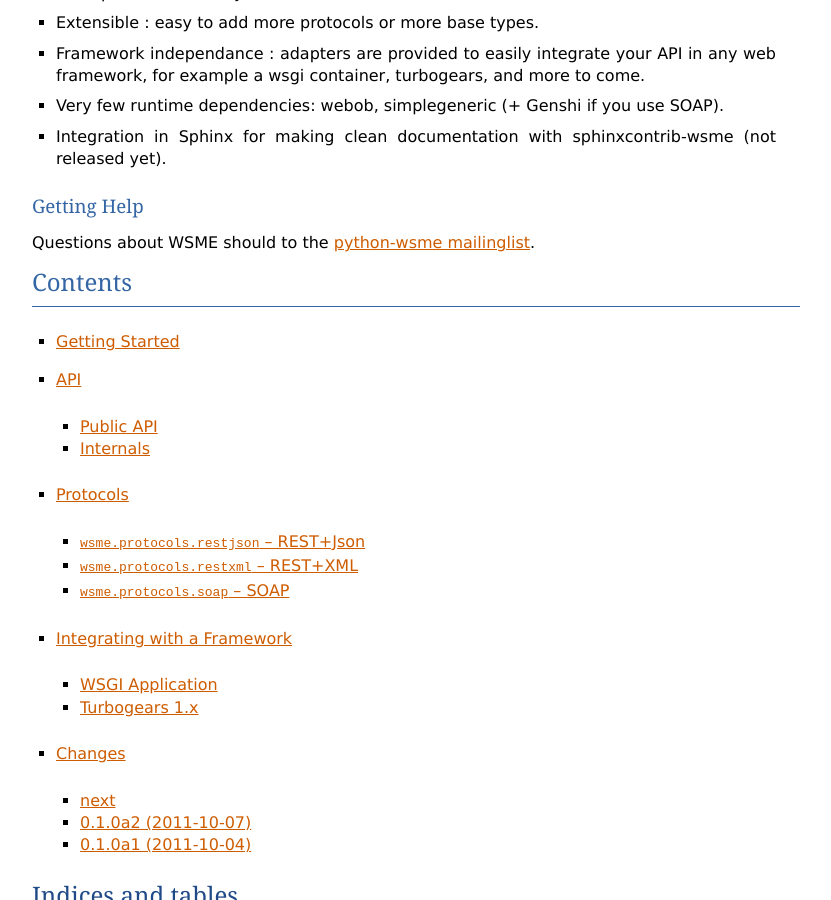
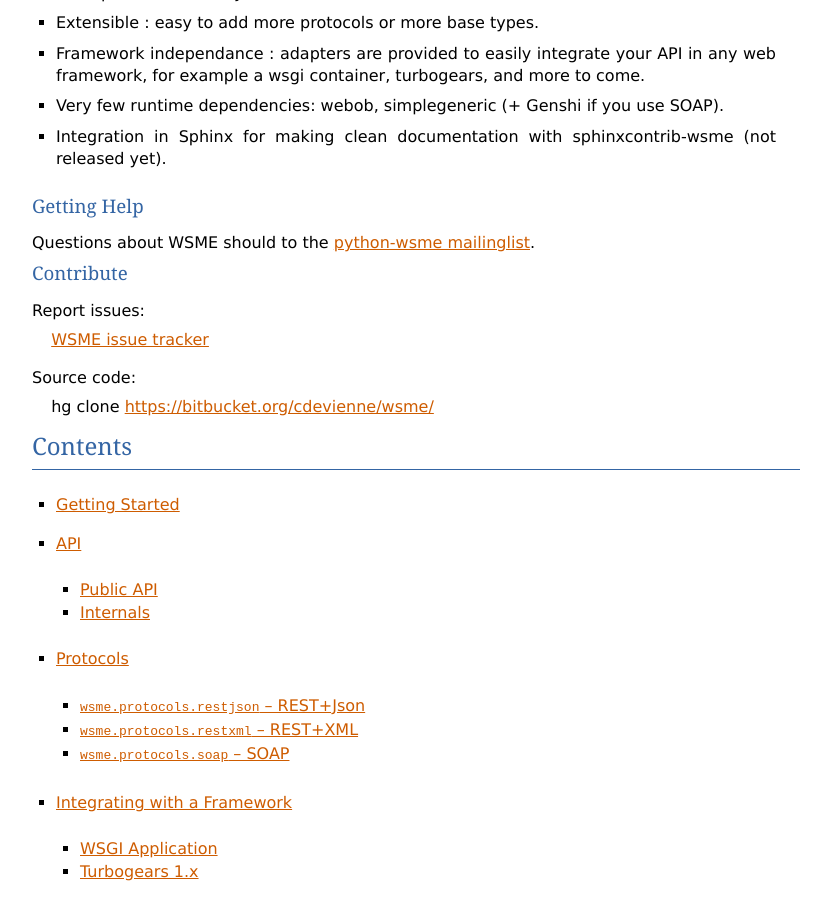
Before and after one commit to openstack-archive/wsme, a Sphinx documentation site: the page built from doc/index.rst, in a window 1280 px wide and 900 px high, scrolled down 422 px. Shown: the whole window, without its empty margins (48-879 px from the left). Built offline with Sphinx 7.4.7, drawn with Linux system fonts in a browser that asks for light colours; the version number could not be read and is left out.

Commit message:
Add links to the source code and issue tracker

```diff
--- a/doc/index.rst
+++ b/doc/index.rst
@@ -28,6 +28,12 @@
 
 Questions about WSME should to the `python-wsme mailinglist`_.
 
+Contribute
+~~~~~~~~~~
+
+:Report issues: `WSME issue tracker`_
+:Source code: hg clone https://bitbucket.org/cdevienne/wsme/
+
 Contents
 --------
 
@@ -49,3 +55,4 @@
 * :ref:`search`
 
 .. _python-wsme mailinglist: http://groups.google.com/group/python-wsme
+.. _WSME issue tracker: https://bitbucket.org/cdevienne/wsme/issues?status=new&status=open
```
